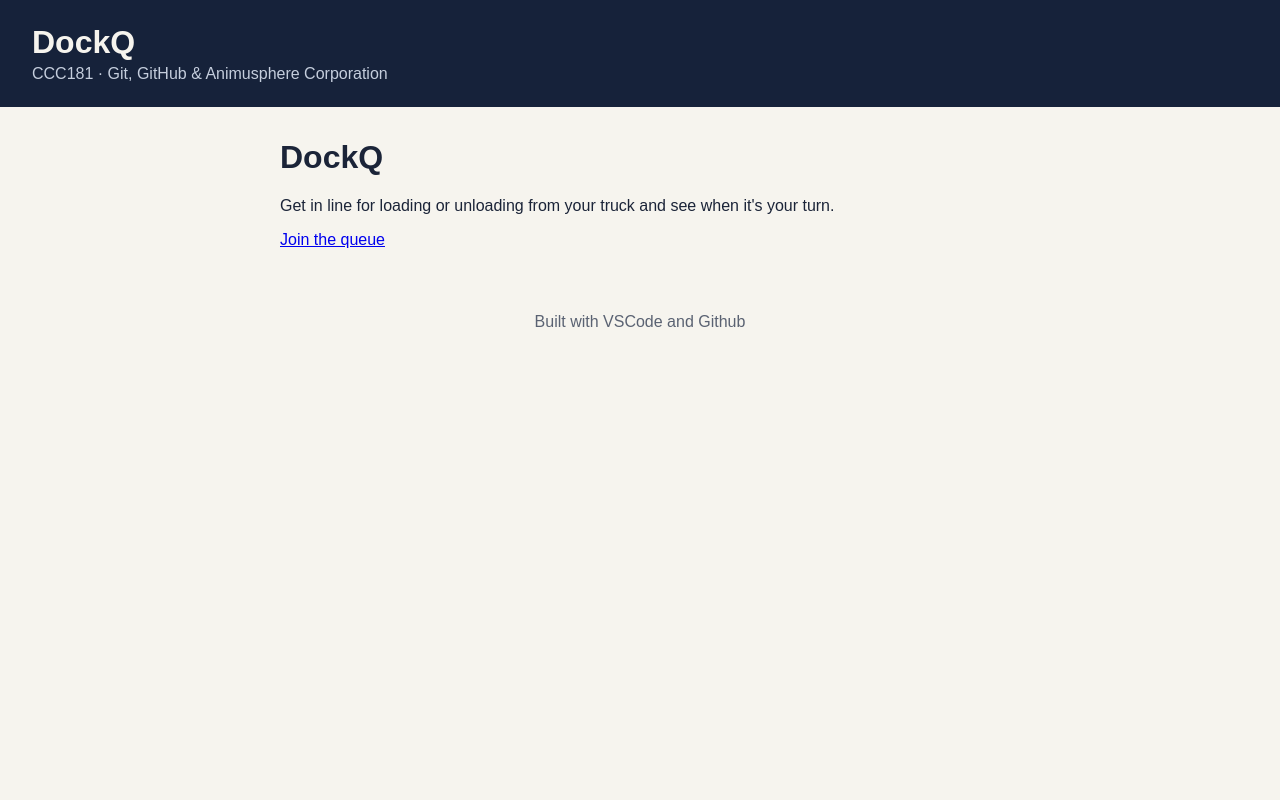
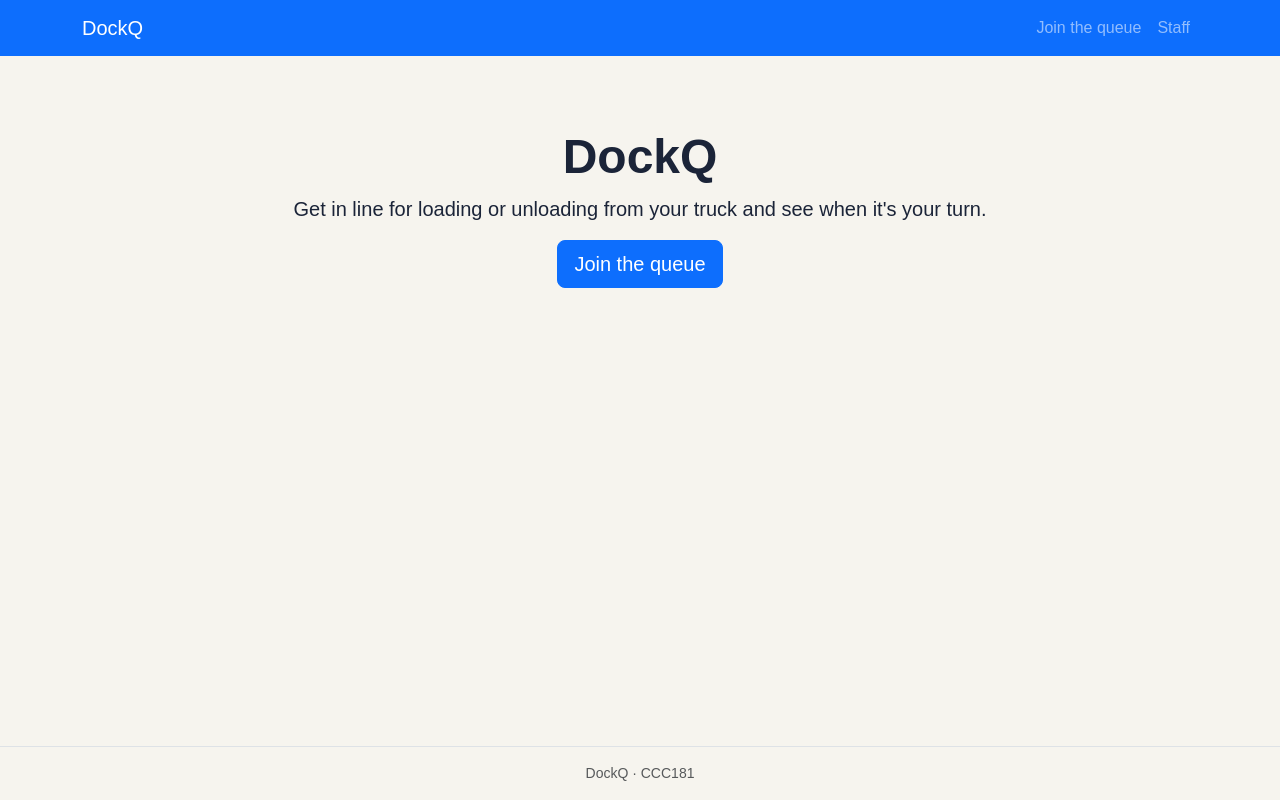
Before and after one commit to SamTomenio/CCC181---Que, a Flask app: page / in a window 1280 px wide. Run offline with Flask 3, Linux system fonts and the light colour scheme.

Commit message:
Add join form with validation (#<issue>)

```diff
--- a/my-app/templates/base.html
+++ b/my-app/templates/base.html
@@ -4,20 +4,57 @@
   <meta charset="utf-8">
   <meta name="viewport" content="width=device-width, initial-scale=1">
   <title>{% block title %}DockQ{% endblock %}</title>
-  {# Link static files with url_for instead of hard-coding paths #}
+  <link rel="stylesheet"
+        href="https://cdn.jsdelivr.net/npm/bootstrap@5.3.3/dist/css/bootstrap.min.css">
   <link rel="stylesheet" href="{{ url_for('static', filename='css/style.css') }}">
 </head>
-<body>
-  <header>
-    <h1><a href="{{ url_for('index') }}">DockQ</a></h1>
-    <p class="tagline">CCC181 · Git, GitHub &amp; Animusphere Corporation</p>
-  </header>
+<body class="d-flex flex-column min-vh-100">
+  <a class="visually-hidden-focusable" href="#main">Skip to main content</a>
 
-  <main>
+  <nav class="navbar navbar-expand-md bg-primary" data-bs-theme="dark">
+    <div class="container">
+      <a class="navbar-brand" href="{{ url_for('index') }}">DockQ</a>
+      <button class="navbar-toggler" type="button" data-bs-toggle="collapse"
+              data-bs-target="#mainNav" aria-controls="mainNav"
+              aria-expanded="false" aria-label="Toggle navigation">
+        <span class="navbar-toggler-icon"></span>
+      </button>
+      <div class="collapse navbar-collapse" id="mainNav">
+        <ul class="navbar-nav ms-auto">
+          <li class="nav-item">
+            <a class="nav-link {% if request.endpoint == 'join_form' %}active{% endif %}"
+               {% if request.endpoint == 'join_form' %}aria-current="page"{% endif %}
+               href="{{ url_for('join_form') }}">Join the queue</a>
+          </li>
+          <li class="nav-item">
+            <a class="nav-link {% if request.endpoint == 'staff_dashboard' %}active{% endif %}"
+               {% if request.endpoint == 'staff_dashboard' %}aria-current="page"{% endif %}
+               href="{{ url_for('staff_dashboard') }}">Staff</a>
+          </li>
+        </ul>
+      </div>
+    </div>
+  </nav>
+
+  <main id="main" class="container my-4 flex-grow-1">
+    {% with messages = get_flashed_messages(with_categories=true) %}
+      {% for category, message in messages %}
+        <div class="alert alert-{{ category }} alert-dismissible fade show" role="alert">
+          {{ message }}
+          <button type="button" class="btn-close" data-bs-dismiss="alert" aria-label="Close"></button>
+        </div>
+      {% endfor %}
+    {% endwith %}
+
     {% block content %}{% endblock %}
   </main>
 
-  <footer>Built with VSCode and Github</footer>
+  <footer class="border-top py-3 text-center text-body-secondary small">
+    DockQ · CCC181
+  </footer>
+
+  <script src="https://cdn.jsdelivr.net/npm/bootstrap@5.3.3/dist/js/bootstrap.bundle.min.js"></script>
   <script src="{{ url_for('static', filename='js/main.js') }}"></script>
+  {% block scripts %}{% endblock %}
 </body>
 </html>
```
Also changed, not shown: my-app/templates/join.html (added, +45 -0 lines).
